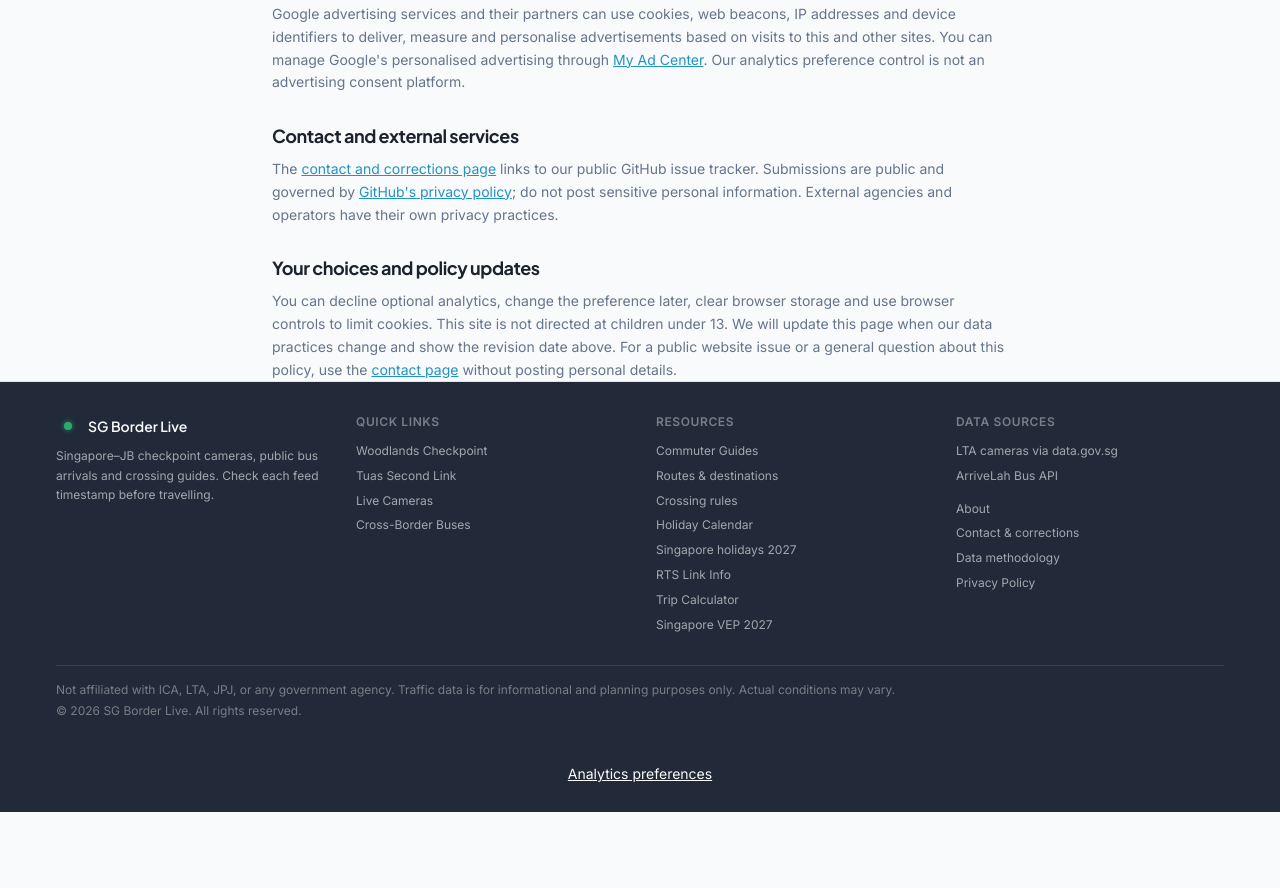
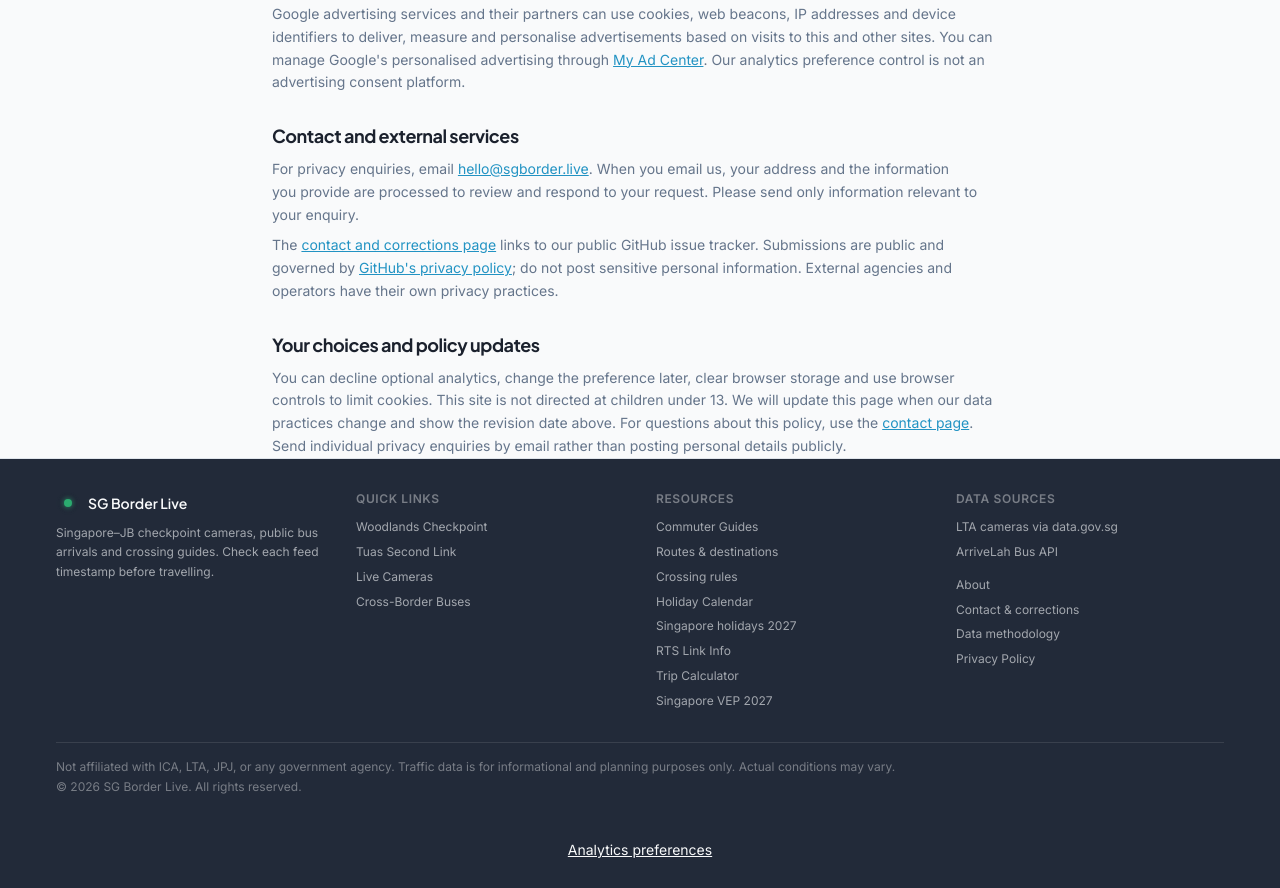
Before and after one commit to nicholsmindset/sgborder, a Next.js app: page /privacy in a window 1280 px wide. Shown: the part 1020-1908 px from the top of the page. Before the commit the page ends 1832 px from the top, so only its background shows below. Built offline with nearby package versions, Linux system fonts and the light colour scheme.

Commit message:
Publish owner-provided contact email for site and privacy enquiries

```diff
--- a/src/app/contact/page.tsx
+++ b/src/app/contact/page.tsx
@@ -10,7 +10,8 @@
 export default function ContactPage() {
   return <div className="container max-w-3xl py-8 pb-mobile-nav">
     <h1 className="font-heading text-2xl font-bold">Contact & corrections</h1>
-    <p className="mt-4 text-muted-foreground leading-relaxed">SG Border Live is an independent information project. Report website problems and factual corrections through the project's public GitHub issue tracker. A GitHub account is required to submit a report.</p>
+    <p className="mt-4 text-muted-foreground leading-relaxed">SG Border Live is an independent information project. For website questions, factual corrections or privacy enquiries, email <a href="mailto:hello@sgborder.live" className="text-accent underline">hello@sgborder.live</a>.</p>
+    <p className="mt-3 text-sm text-muted-foreground">You can also report non-sensitive website problems through the project's public GitHub issue tracker. A GitHub account is required to submit a report there.</p>
     <a className="mt-5 inline-flex min-h-11 items-center rounded-lg bg-accent px-4 py-2 font-semibold text-accent-foreground" href="https://github.com/nicholsmindset/sgborder/issues/new" target="_blank" rel="noopener noreferrer">Report a website issue on GitHub</a>
     <section className="mt-8 space-y-3">
       <h2 className="font-heading text-lg font-bold">What to include</h2>
--- a/src/page-components/PrivacyPage.tsx
+++ b/src/page-components/PrivacyPage.tsx
@@ -9,8 +9,8 @@
       <section><h2>Information involved in using the site</h2><p>Our hosting and infrastructure providers process technical request information, such as IP address, browser details, requested URL and request time, to deliver and secure the website. Transport data providers receive the technical information needed for requests made directly by your browser. This information should not be assumed to be anonymous.</p><p className="mt-2">Camera images come from LTA via data.gov.sg, and public bus arrival estimates come from ArriveLah/LTA. These are third-party transport observations, not location tracking of you. Calculator inputs are processed in your browser; the calculators do not ask for your name, passport or vehicle registration number.</p></section>
       <section><h2>Local storage and optional analytics</h2><p>We store your chosen display language under <code>sgborder-lang</code> and your analytics preference under <code>sgborder-analytics-choice</code> in your browser's local storage. You can clear these through your browser settings.</p><p className="mt-2">Google Analytics loads only after you choose “Allow analytics”. It uses cookies and device identifiers to measure page views, interactions, referring pages and browser/device information. Google processes request data including your IP address under its own policies. Choose “Decline analytics” to browse without loading it. Use “Analytics preferences” in the footer to change your choice; declining disables further collection by this page and clears the site's Google Analytics cookies. Previously collected information is not erased by changing that preference.</p><p className="mt-2">See <a href="https://policies.google.com/technologies/partner-sites">how Google uses information from partner sites</a>, <a href="https://policies.google.com/privacy">Google's privacy policy</a> and the <a href="https://tools.google.com/dlpage/gaoptout">Google Analytics opt-out add-on</a>.</p></section>
       <section><h2>Advertising</h2><p>Google ad serving is currently disabled. The site's AdSense account verification tag and ads.txt entry do not themselves load advertising cookies or display ads. If advertising is enabled, we will update this policy and implement the required advertising consent controls first.</p><p className="mt-2">Google advertising services and their partners can use cookies, web beacons, IP addresses and device identifiers to deliver, measure and personalise advertisements based on visits to this and other sites. You can manage Google's personalised advertising through <a href="https://myadcenter.google.com/">My Ad Center</a>. Our analytics preference control is not an advertising consent platform.</p></section>
-      <section><h2>Contact and external services</h2><p>The <Link href="/contact">contact and corrections page</Link> links to our public GitHub issue tracker. Submissions are public and governed by <a href="https://docs.github.com/en/site-policy/privacy-policies/github-general-privacy-statement">GitHub's privacy policy</a>; do not post sensitive personal information. External agencies and operators have their own privacy practices.</p></section>
-      <section><h2>Your choices and policy updates</h2><p>You can decline optional analytics, change the preference later, clear browser storage and use browser controls to limit cookies. This site is not directed at children under 13. We will update this page when our data practices change and show the revision date above. For a public website issue or a general question about this policy, use the <Link href="/contact">contact page</Link> without posting personal details.</p></section>
+      <section><h2>Contact and external services</h2><p>For privacy enquiries, email <a href="mailto:hello@sgborder.live">hello@sgborder.live</a>. When you email us, your address and the information you provide are processed to review and respond to your request. Please send only information relevant to your enquiry.</p><p className="mt-2">The <Link href="/contact">contact and corrections page</Link> links to our public GitHub issue tracker. Submissions are public and governed by <a href="https://docs.github.com/en/site-policy/privacy-policies/github-general-privacy-statement">GitHub's privacy policy</a>; do not post sensitive personal information. External agencies and operators have their own privacy practices.</p></section>
+      <section><h2>Your choices and policy updates</h2><p>You can decline optional analytics, change the preference later, clear browser storage and use browser controls to limit cookies. This site is not directed at children under 13. We will update this page when our data practices change and show the revision date above. For questions about this policy, use the <Link href="/contact">contact page</Link>. Send individual privacy enquiries by email rather than posting personal details publicly.</p></section>
     </div>
   </div>;
 }
```
